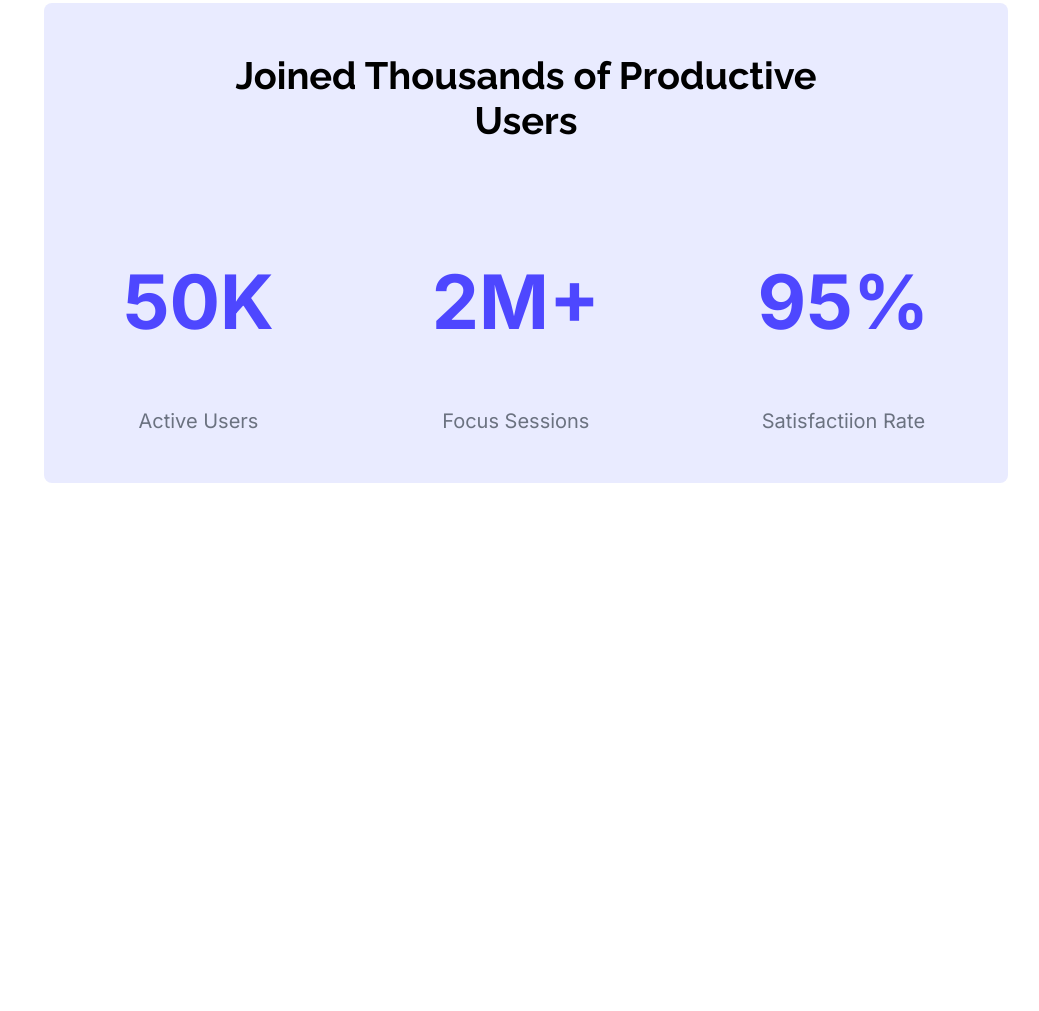
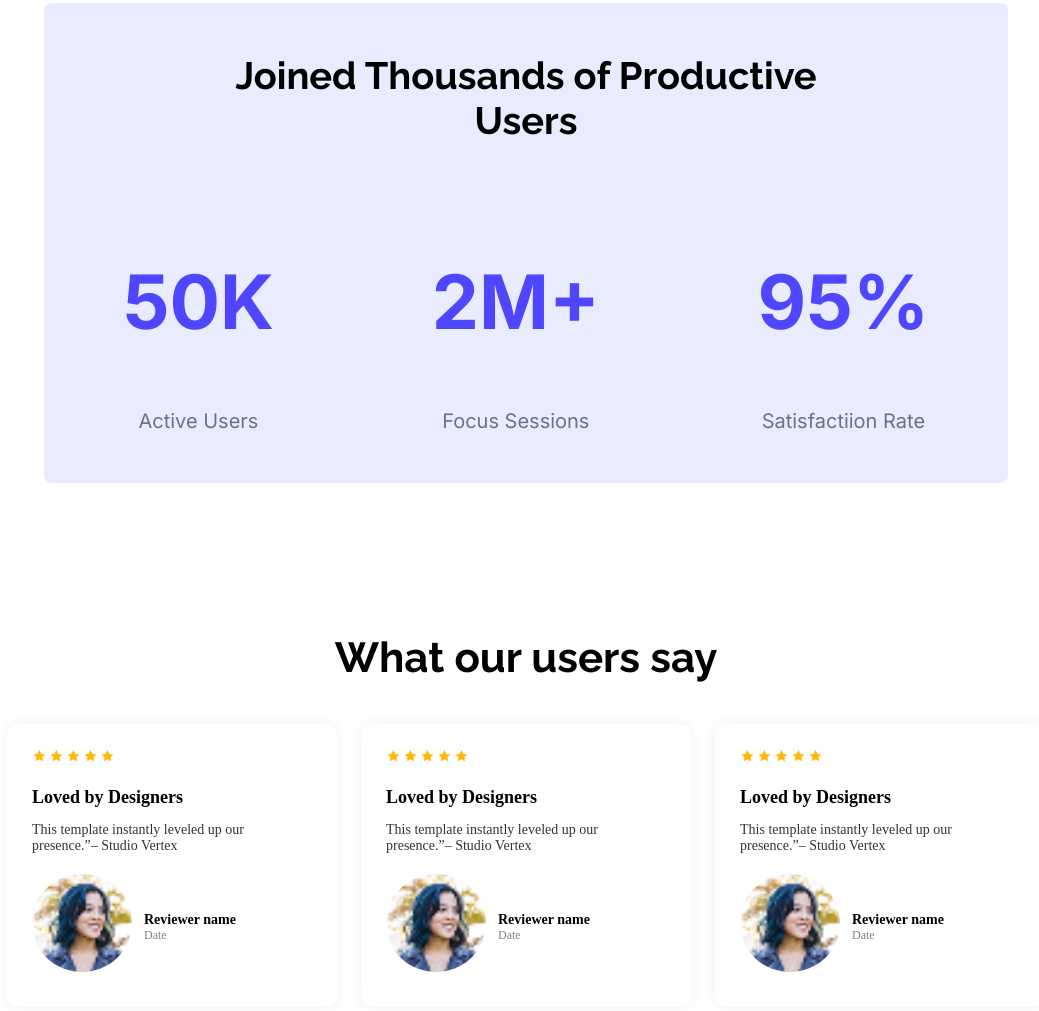
Before and after one commit to ashrafulsaad/assaingment-1, a plain HTML site: page index.html in a window 1280 px wide. Shown: the part 1369-2380 px from the top of the page, without its empty margins (114-1153 px from the left). Before the commit the page ends 2002 px from the top, so only its background shows below. Drawn offline with Linux system fonts and the light colour scheme.

Commit message:
challange part has completed

```diff
--- a/index.css
+++ b/index.css
@@ -103,3 +103,72 @@ nav{
     color: #6B7280;
     margin-bottom: 50px;
 }
+/* challange */
+.intro{
+    font:bold;
+    font-size: 42px;
+    font-family: 'Raleway';
+    text-align: center;
+}
+/* review part */
+
+.challange {
+    text-align: center;
+    /* padding: 60px 20px; */
+}
+.rating {
+    display: flex;
+    justify-content: center;
+    gap: 24px;
+    flex-wrap: wrap;
+}
+
+.part {
+    background-color: white;
+    padding: 25px;
+    border-radius: 12px;
+    box-shadow: 0 0 15px rgba(0, 0, 0, 0.06);
+    width: 280px;
+    text-align: left;
+}
+
+.part img {
+    width: 100px;
+    margin-bottom: 10px;
+}
+
+.design {
+    font-weight: bold;
+    font-size: 18px;
+    margin: 10px 0;
+}
+
+.comment {
+    font-size: 14px;
+    color: #333;
+    margin-bottom: 20px;
+}
+
+.output {
+    display: flex;
+    align-items: center;
+    gap: 12px;
+}
+
+.avatar {
+    width: auto;
+    height: auto;
+    border-radius: 50%;
+}
+
+.name {
+    margin: 0;
+    font-size: 14px;
+    font-weight: bold;
+}
+
+.date {
+    margin: 0;
+    font-size: 12px;
+    color: gray;
+}
--- a/index.html
+++ b/index.html
@@ -39,9 +39,51 @@
             <p class="rate">Satisfactiion Rate</p>
             </div>
         </div>
+        </section>
+    <!-- challange section -->
+        <section class="challange">
+    <h3 class="intro">What our users say</h3>
+    <div class="rating">
+        <div class="part">
+            <img src="./Assets/Rating.png" alt="">
+            <h4 class="design">Loved by Designers</h4>
+            <p class="comment">This template instantly leveled up our <br> presence.”– Studio Vertex</p>
+            <div class="output">
+                <img class="avatar" src="./Assets/avatar.png" alt="">
+                <div>
+                    <h5 class="name">Reviewer name</h5>
+                    <p class="date">Date</p>
+                </div>
+            </div>
+        </div>
 
-        </section>
-        <div></div>
+        <div class="part">
+            <img src="./Assets/Rating.png" alt="">
+            <h4 class="design">Loved by Designers</h4>
+            <p class="comment">This template instantly leveled up our <br> presence.”– Studio Vertex</p>
+            <div class="output">
+                <img class="avatar" src="./Assets/avatar.png" alt="">
+                <div>
+                    <h5 class="name">Reviewer name</h5>
+                    <p class="date">Date</p>
+                </div>
+            </div>
+        </div>
+
+        <div class="part">
+            <img src="./Assets/Rating.png" alt="">
+            <h4 class="design">Loved by Designers</h4>
+            <p class="comment">This template instantly leveled up our <br> presence.”– Studio Vertex</p>
+            <div class="output">
+                <img class="avatar" src="./Assets/avatar.png" alt="">
+                <div>
+                    <h5 class="name">Reviewer name</h5>
+                    <p class="date">Date</p>
+                </div>
+            </div>
+        </div>
+    </div>
+</section>
     </main>
 </body>
 </html>
```
Also changed, not shown: Assets/Rating.png (added).
